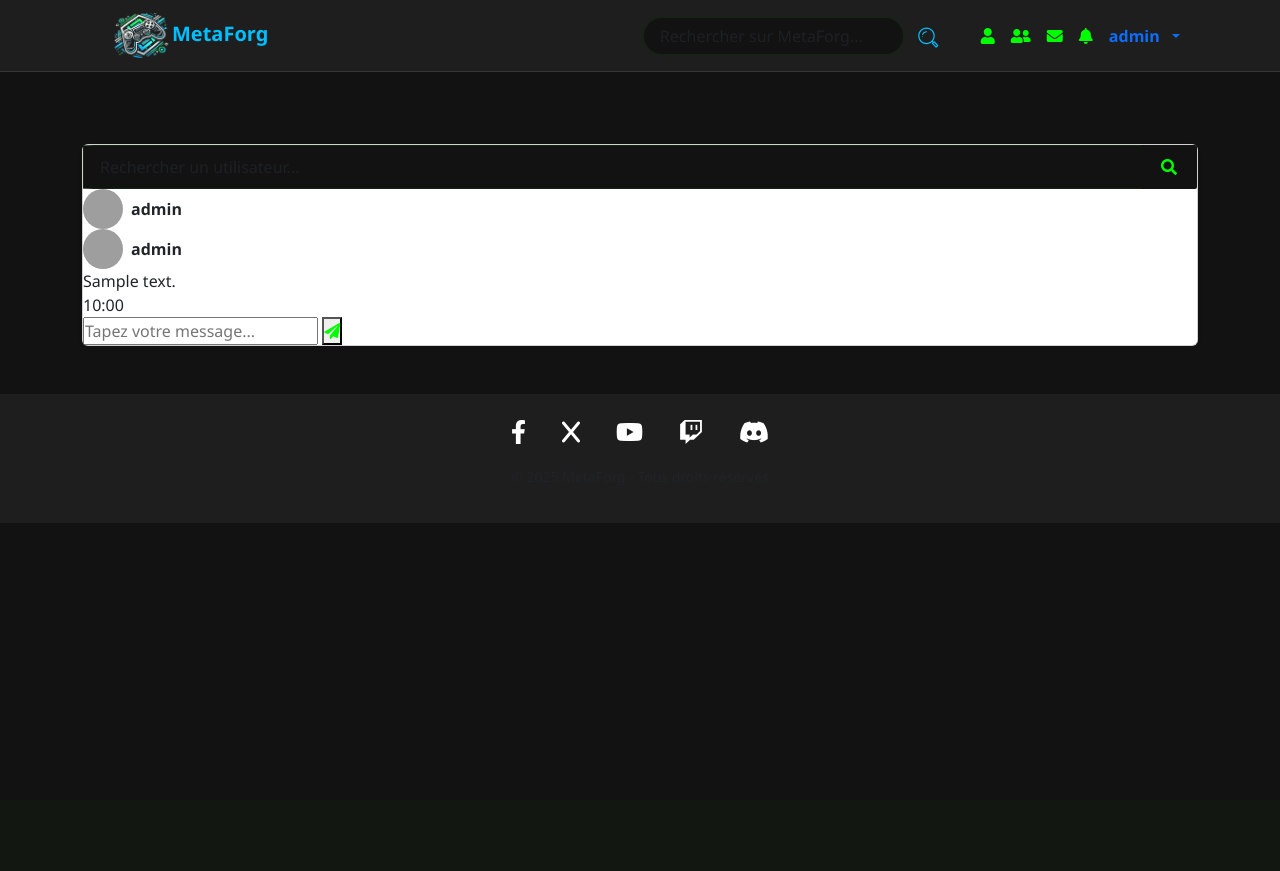
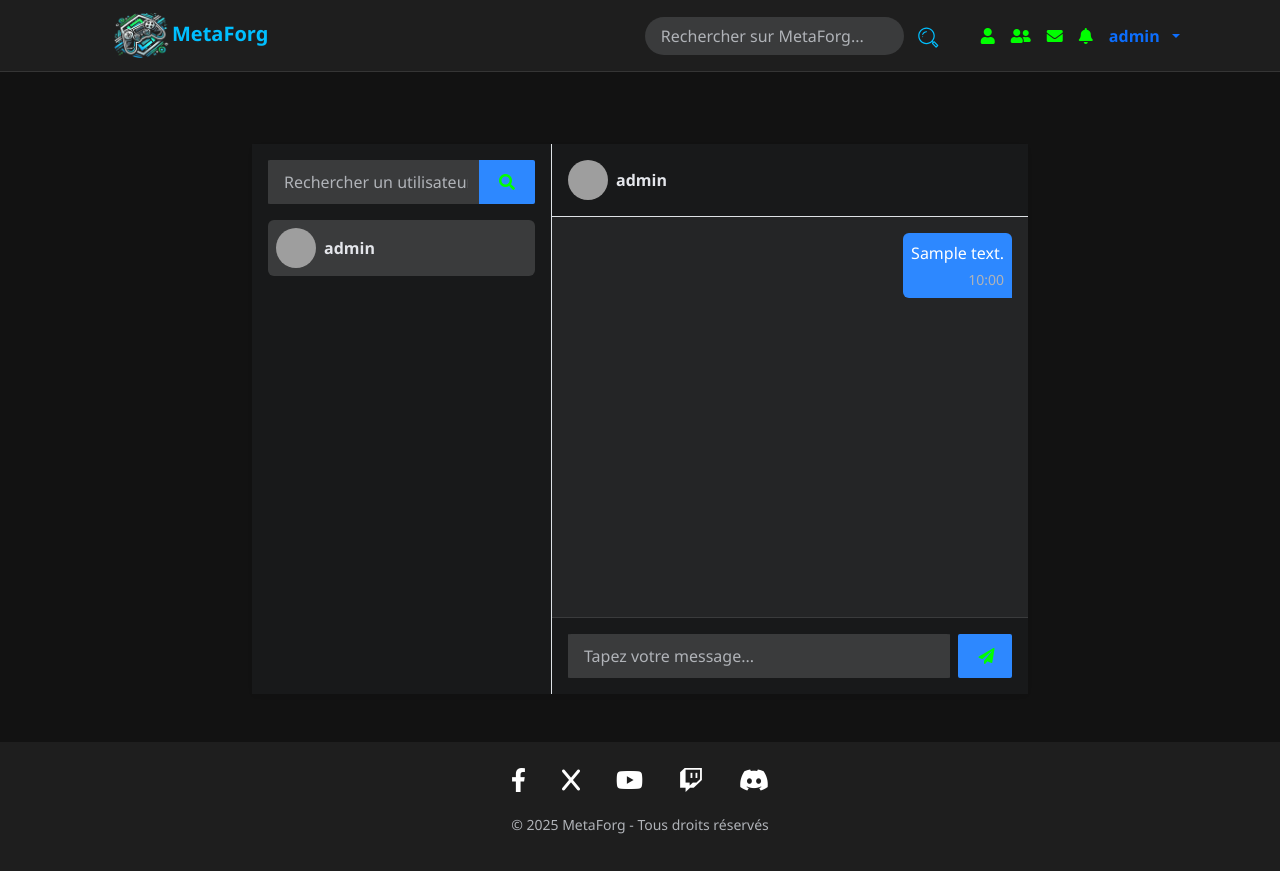
Before and after one commit to ATFsaadi/metaforg, a PHP site: page /pages/messages.php?contact=1 in a window 1280 px wide. Before the commit the page ends 486 px from the top, so only its background shows below. Run offline with PHP 8.4, Linux system fonts and the light colour scheme; a user stored in the database is signed in; data comes from the database, SQL or seed files in the repository; tables that the repository leaves empty hold one stand-in row (values such as "Sample post"); grey boxes are pictures that could not be loaded.

Commit message:
messagerie-recherche

```diff
--- a/assets/css/style.css
+++ b/assets/css/style.css
@@ -356,3 +356,150 @@ footer {
   right: 0;
   transform: rotate(180deg);
 }
+
+
+
+
+
+
+
+
+
+
+
+
+
+
+
+
+
+
+
+
+
+
+
+
+
+
+
+
+#reche-messag {
+  max-width: 800px;
+  margin-top: 50px;
+}
+
+/* Global background for card */
+.card {
+  background-color: #242526;
+  color: #E4E6EB;
+  border: none;
+}
+
+/* Contacts list */
+.contacts-list {
+  background-color: #18191A;
+  border-right: 1px solid #3A3B3C;
+}
+
+.contact-item {
+  transition: background-color 0.2s;
+}
+
+.contact-item:hover {
+  background-color: #3A3B3C;
+}
+
+.contact-item.bg-light {
+  background-color: #3A3B3C !important;
+}
+
+/* Search bar */
+.input-group .form-control {
+  background-color: #3A3B3C;
+  border: none;
+  color: #E4E6EB;
+}
+
+.input-group .form-control::placeholder {
+  color: #B0B3B8;
+}
+
+.input-group .btn-outline-primary {
+  border: none;
+  background-color: #2D88FF;
+  color: #fff;
+}
+
+.input-group .btn-outline-primary:hover {
+  background-color: #1877F2;
+}
+
+/* Messages */
+.messages-area {
+  background-color: #242526;
+}
+
+.messages-header {
+  background-color: #18191A;
+  border-bottom: 1px solid #3A3B3C;
+  color: #E4E6EB;
+}
+
+.messages-list {
+  background-color: #242526;
+}
+
+.message-item .d-inline-block {
+  max-width: 75%;
+  word-wrap: break-word;
+}
+
+/* Sent messages */
+.text-end .d-inline-block {
+  background-color: #2D88FF !important;
+  color: white;
+  border-bottom-right-radius: 0 !important;
+}
+
+/* Received messages */
+.text-start .d-inline-block {
+  background-color: #3A3B3C !important;
+  color: #E4E6EB;
+  border-bottom-left-radius: 0 !important;
+}
+
+/* Time */
+.message-item .small {
+  color: #B0B3B8 !important;
+}
+
+/* Input form */
+form.d-flex.border-top {
+  background-color: #18191A;
+  border-top: 1px solid #3A3B3C !important;
+}
+
+form.d-flex input.form-control {
+  background-color: #3A3B3C;
+  color: white;
+  border: none;
+}
+
+form.d-flex input.form-control::placeholder {
+  color: #B0B3B8;
+}
+
+form.d-flex button.btn-primary {
+  background-color: #2D88FF;
+  border: none;
+}
+
+form.d-flex button.btn-primary:hover {
+  background-color: #1877F2;
+}
+
+/* Empty state */
+.text-muted {
+  color: #B0B3B8 !important;
+}
--- a/pages/messages.php
+++ b/pages/messages.php
@@ -1,16 +1,16 @@
 <?php
 ob_start();
+session_start();
 
 include "../includes/connexion.php";
 include "../includes/header-PG.php";
 
-// Vérification si l'utilisateur est connecté
+// Vérification de session
 if (!isset($_SESSION['connecte']) || $_SESSION['connecte'] !== true) {
     header("Location: ../index.php");
     exit;
 }
 
-// ID de l'utilisateur connecté
 $user_id = $_SESSION['id_u'];
 
 // Récupération des conversations
@@ -22,31 +22,44 @@ $req_conversations = $bdd->prepare("
         END as contact_id
     FROM envoyer
     WHERE id_exp = :user_id OR id_recept = :user_id
-    ORDER BY contact_id
 ");
 $req_conversations->execute(['user_id' => $user_id]);
 $conversations = $req_conversations->fetchAll(PDO::FETCH_ASSOC);
 
-// Si une conversation est sélectionnée
+// Précharger les logins des contacts
+$users_logins = [];
+$contact_ids = array_column($conversations, 'contact_id');
+
+if (!empty($contact_ids)) {
+    $in = implode(',', array_fill(0, count($contact_ids), '?'));
+    $req_users = $bdd->prepare("SELECT id_u, login FROM users WHERE id_u IN ($in)");
+    $req_users->execute($contact_ids);
+    foreach ($req_users->fetchAll(PDO::FETCH_ASSOC) as $u) {
+        $users_logins[$u['id_u']] = $u['login'];
+    }
+}
+
+// Traitement du contact sélectionné
 $contact_id = isset($_GET['contact']) ? intval($_GET['contact']) : null;
 $contact_info = null;
+$messages = [];
 
-// Si on a un contact sélectionné, récupérer ses informations
-if ($contact_id) {
+if ($contact_id && in_array($contact_id, $contact_ids)) {
     $req_contact = $bdd->prepare("SELECT id_u, login FROM users WHERE id_u = :contact_id");
     $req_contact->execute(['contact_id' => $contact_id]);
     $contact_info = $req_contact->fetch(PDO::FETCH_ASSOC);
 
-    // Si contact existe, récupérer les messages
     if ($contact_info) {
         $req_messages = $bdd->prepare("
             SELECT e.*, u1.login as exp_login, u2.login as recept_login
             FROM envoyer e
             JOIN users u1 ON e.id_exp = u1.id_u
             JOIN users u2 ON e.id_recept = u2.id_u
-            WHERE (e.id_exp = :user_id AND e.id_recept = :contact_id)
+            WHERE
+                (e.id_exp = :user_id AND e.id_recept = :contact_id)
                 OR (e.id_exp = :contact_id AND e.id_recept = :user_id)
             ORDER BY e.date_env ASC
+            LIMIT 100
         ");
         $req_messages->execute([
             'user_id' => $user_id,
@@ -56,11 +69,10 @@ if ($contact_id) {
     }
 }
 
-// Traitement de l'envoi de message
-if (isset($_POST['send_message']) && $contact_id) {
+// Envoi d’un message
+if (isset($_POST['send_message']) && $contact_id && in_array($contact_id, $contact_ids)) {
     $message = trim($_POST['message']);
-
-    if (!empty($message)) {
+    if (!empty($message) && mb_strlen($message) <= 1000) {
         $req_insert = $bdd->prepare("
             INSERT INTO envoyer (id_exp, id_recept, message, date_env)
             VALUES (:exp_id, :recept_id, :message, NOW())
@@ -70,17 +82,14 @@ if (isset($_POST['send_message']) && $contact_id) {
             'recept_id' => $contact_id,
             'message' => $message
         ]);
-
-        // Redirection pour éviter double soumission
         header("Location: messages.php?contact=" . $contact_id);
         exit;
     }
 }
 
-// Pour chercher un nouvel utilisateur
+// Recherche d'utilisateurs
 if (isset($_POST['search_user'])) {
     $search_term = '%' . $_POST['search_term'] . '%';
-
     $req_search = $bdd->prepare("
         SELECT id_u, login
         FROM users
@@ -94,64 +103,45 @@ if (isset($_POST['search_user'])) {
     $search_results = $req_search->fetchAll(PDO::FETCH_ASSOC);
 }
 ?>
-    <!-- Contenu principal -->
-       <div class="container mt-5 pt-4">
+
+<div class="container mt-5 pt-4" id="reche-messag">
     <div class="card shadow-sm">
         <div class="card-body p-0">
-                <div class="messages-container">
+            <div class="messages-container d-flex">
                 <!-- Liste des contacts -->
-                    <div class="contacts-list">
-                        <div class="new-conversation">
-                            <form method="POST" action="" class="position-relative">
+                <div class="contacts-list p-3 border-end" style="width: 300px;">
+                    <form method="POST" class="mb-3">
                         <div class="input-group">
                             <input type="text" name="search_term" class="form-control" placeholder="Rechercher un utilisateur..." required>
                             <button type="submit" name="search_user" class="btn btn-outline-primary">
                                 <i class="fas fa-search"></i>
                             </button>
                         </div>
-
-                                <?php if (isset($search_results) && !empty($search_results)): ?>
+                        <?php if (!empty($search_results)): ?>
                             <div class="search-results mt-2">
                                 <?php foreach ($search_results as $result): ?>
-                                    <div class="search-result-item" onclick="window.location.href='messages.php?contact=<?= $result['id_u'] ?>'">
+                                    <div class="search-result-item" style="cursor:pointer" onclick="window.location.href='messages.php?contact=<?= $result['id_u'] ?>'">
                                         <?= htmlspecialchars($result['login']) ?>
                                     </div>
                                 <?php endforeach; ?>
                             </div>
                         <?php endif; ?>
                     </form>
-</div>
 
+                    <?php if (!empty($conversations)): ?>
                         <?php foreach ($conversations as $conversation):
-                            if (empty($conversation['contact_id'])) continue;
-
-                            $req_user = $bdd->prepare("SELECT login FROM users WHERE id_u = :contact_id");
-                            $req_user->execute(['contact_id' => $conversation['contact_id']]);
-                            $user = $req_user->fetch(PDO::FETCH_ASSOC);
-
-                            if (!$user) continue;
+                            $cid = $conversation['contact_id'];
+                            if (!$cid || !isset($users_logins[$cid])) continue;
                         ?>
-<div
-class="contact-item <?= (isset($contact_id) && $contact_id == $conversation['contact_id']) ? 'active' : '' ?>"
-onclick="window.location.href='messages.php?contact=<?= $conversation['contact_id'] ?>'">
+                            <div class="contact-item <?= ($contact_id == $cid) ? 'bg-light' : '' ?> p-2 rounded mb-2" style="cursor:pointer" onclick="window.location.href='messages.php?contact=<?= $cid ?>'">
                                 <div class="d-flex align-items-center">
-<div class="me-2">
-<img
-src="../assets/images/default_avatar.png"
-alt="Avatar"
-class="rounded-circle"
-width="40"
-height="40">
-</div>
-<div>
-<div class="fw-bold"><?= htmlspecialchars($user['login']) ?></div>
-</div>
+                                    <img src="../assets/images/default_avatar.png" class="rounded-circle me-2" width="40" height="40">
+                                    <div class="fw-bold"><?= htmlspecialchars($users_logins[$cid]) ?></div>
                                 </div>
                             </div>
                         <?php endforeach; ?>
-
-<?php if (empty($conversations)): ?>
-<div class="p-3 text-center text-muted">
+                    <?php else: ?>
+                        <div class="text-center text-muted mt-3">
                             <p>Aucune conversation</p>
                             <p>Recherchez un utilisateur pour commencer</p>
                         </div>
@@ -159,71 +149,62 @@ height="40">
                 </div>
 
                 <!-- Zone de messages -->
-<div class="messages-area">
-<?php if (isset($contact_info) && $contact_info): ?>
-<div class="messages-header">
-<div class="d-flex align-items-center">
-<div class="me-2">
-<img
-src="../assets/images/default_avatar.png"
-alt="Avatar"
-class="rounded-circle"
-width="40"
-height="40">
-</div>
-<div>
+                <div class="messages-area flex-grow-1 d-flex flex-column">
+                    <?php if ($contact_info): ?>
+                        <div class="messages-header p-3 border-bottom d-flex align-items-center">
+                            <img src="../assets/images/default_avatar.png" class="rounded-circle me-2" width="40" height="40">
                             <div class="fw-bold"><?= htmlspecialchars($contact_info['login']) ?></div>
                         </div>
-</div>
-</div>
 
-<div class="messages-list" id="messagesList">
-<?php if (isset($messages) && !empty($messages)):
-                                    foreach ($messages as $message): ?>
-<div
-class="message-item <?= ($message['id_exp'] == $user_id) ? 'message-sent' : 'message-received' ?>">
+                        <div class="messages-list flex-grow-1 overflow-auto p-3" id="messagesList" style="height: 400px;">
+                            <?php if (!empty($messages)): ?>
+                                <?php foreach ($messages as $message): ?>
+                                    <div class="message-item mb-2 <?= ($message['id_exp'] == $user_id) ? 'text-end' : 'text-start' ?>">
+                                        <div class="d-inline-block p-2 rounded <?= ($message['id_exp'] == $user_id) ? 'bg-primary text-white' : 'bg-light' ?>">
                                             <?= nl2br(htmlspecialchars($message['message'])) ?>
-<div class="message-time">
-<?= date('H:i', strtotime($message['date_env'])) ?>
+                                            <div class="small text-muted mt-1"><?= date('H:i', strtotime($message['date_env'])) ?></div>
                                         </div>
                                     </div>
                                 <?php endforeach; ?>
                             <?php else: ?>
                                 <div class="text-center text-muted mt-3">
                                     <p>Aucun message</p>
-<p>Commencez à discuter avec
-<?= htmlspecialchars($contact_info['login']) ?></p>
+                                    <p>Commencez à discuter avec <?= htmlspecialchars($contact_info['login']) ?></p>
                                 </div>
                             <?php endif; ?>
                         </div>
 
-<form class="message-form" method="POST" action="">
-<input
-type="text"
-name="message"
-class="message-input"
-placeholder="Tapez votre message..."
-required="required">
-<button type="submit" name="send_message" class="send-button">
+                        <form method="POST" class="d-flex border-top p-3">
+                            <input type="text" name="message" class="form-control me-2" placeholder="Tapez votre message..." required maxlength="1000">
+                            <button type="submit" name="send_message" class="btn btn-primary">
                                 <i class="fas fa-paper-plane"></i>
                             </button>
                         </form>
                     <?php else: ?>
-<div class="empty-state">
-<i class="fas fa-comments"></i>
-<h3>Bienvenue dans votre messagerie</h3>
+                        <div class="d-flex justify-content-center align-items-center flex-grow-1 text-center p-5">
+                            <div>
+                                <i class="fas fa-comments fa-3x mb-3 text-muted"></i>
+                                <h3 class="mb-2">Bienvenue dans votre messagerie</h3>
                                 <p>Sélectionnez une conversation ou démarrez-en une nouvelle</p>
+                            </div>
                         </div>
                     <?php endif; ?>
                 </div>
             </div>
         </div>
-</div></div><!-- Bootstrap Bundle with Popper --><script
-src="https://cdn.jsdelivr.net/npm/bootstrap@5.3.0/dist/js/bootstrap.bundle.min.js"></script><script>
-// Faire défiler automatiquement vers le bas de la conversation
+    </div>
+</div>
+
+<!-- Scripts -->
+<script src="https://cdn.jsdelivr.net/npm/bootstrap@5.3.0/dist/js/bootstrap.bundle.min.js"></script>
+<script>
 document.addEventListener('DOMContentLoaded', function () {
     const messagesList = document.getElementById('messagesList');
     if (messagesList) {
         messagesList.scrollTop = messagesList.scrollHeight;
     }
-});</script> </body></html><?php ob_end_flush(); ?><?php include '../includes/footer.php'; ?>
+});
+</script>
+
+<?php ob_end_flush(); ?>
+<?php include '../includes/footer.php'; ?>
```
Also changed, not shown: pages/recherche.php (+62 -70 lines). Lines whose indentation alone changed are shown as unchanged.
